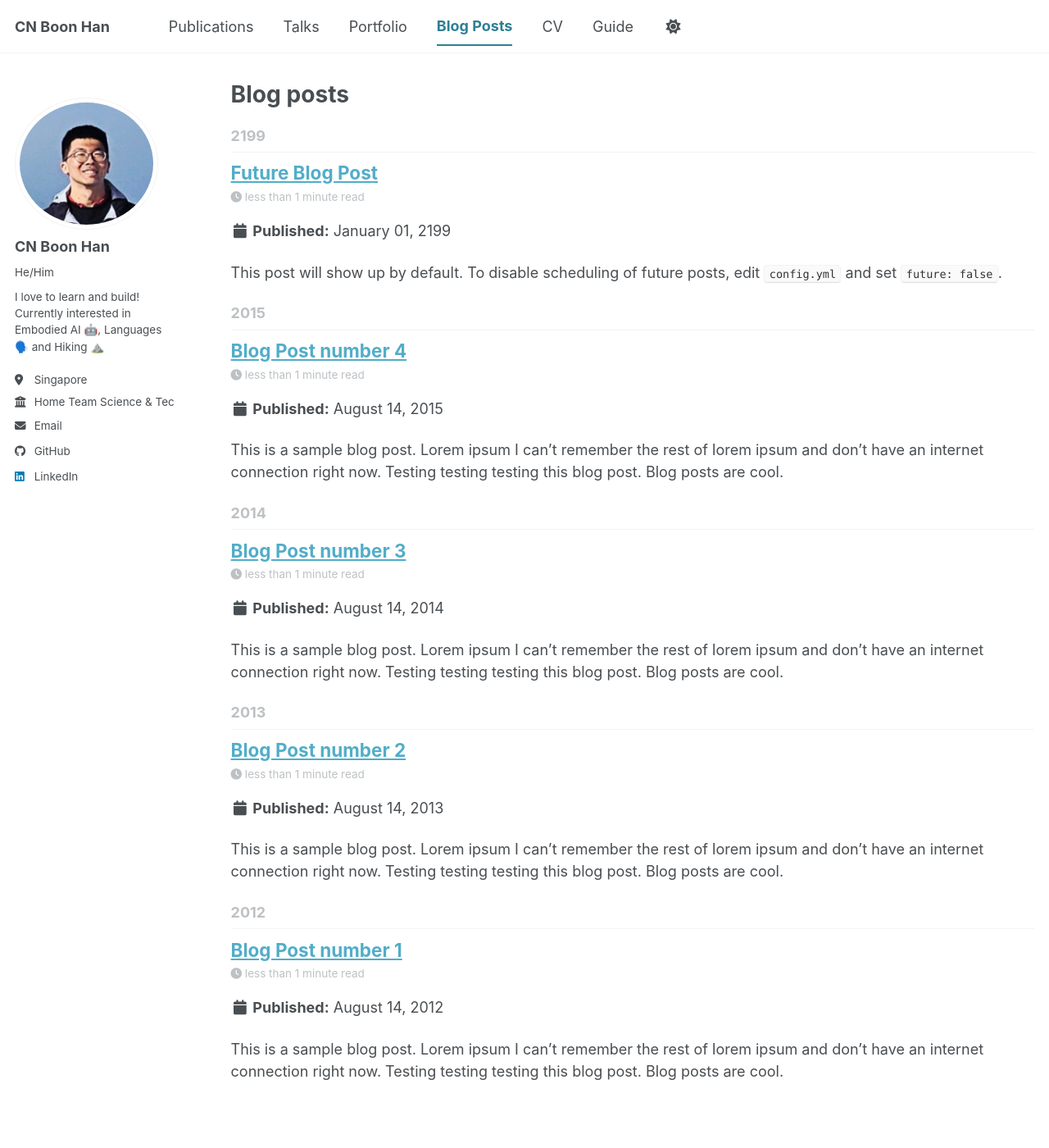
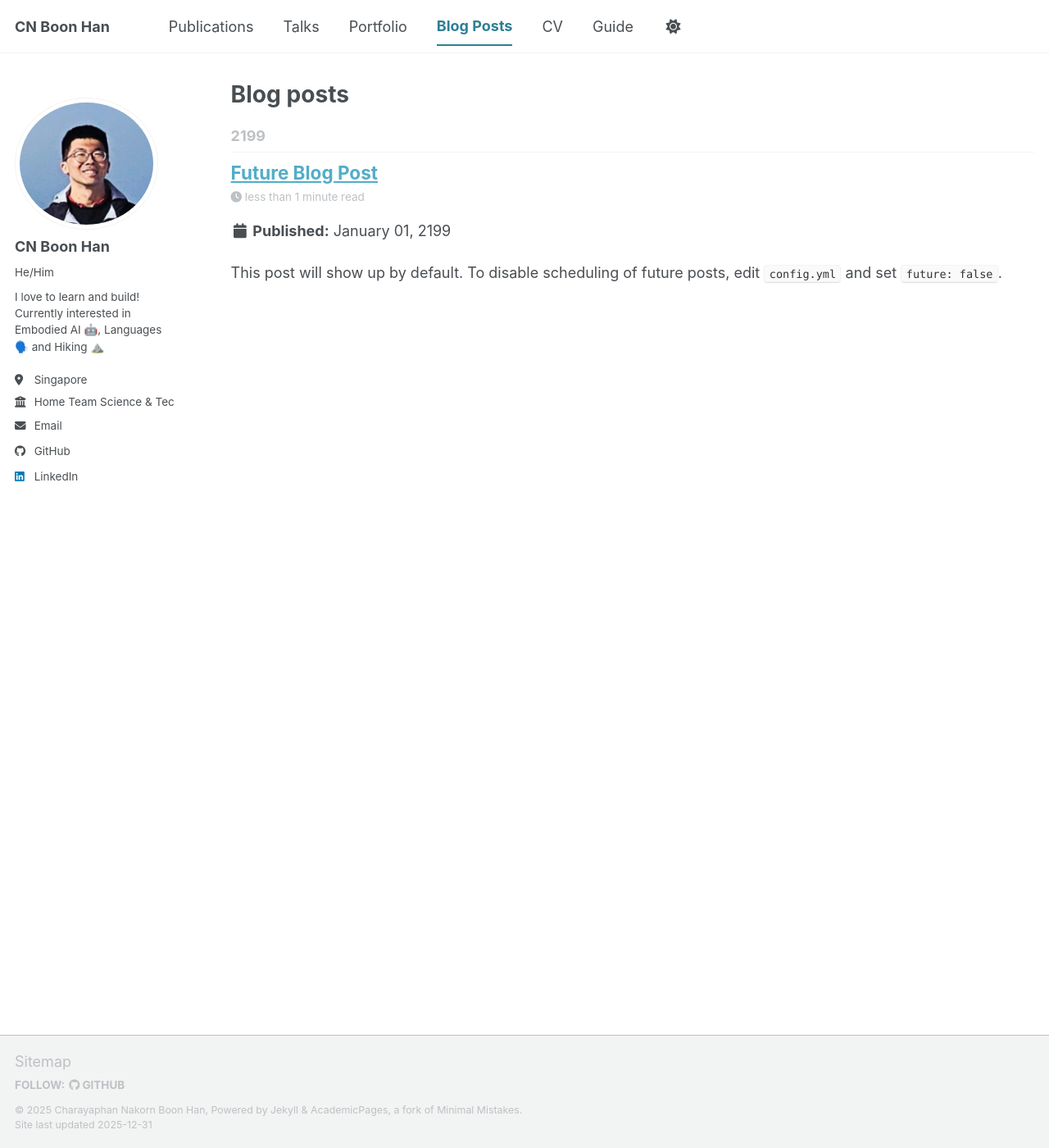
Before and after one commit to cnboonhan/cnboonhan.github.io, a Jekyll site: the page built from _pages/year-archive.html, in a window 1280 px wide and 1400 px high. Shown: the whole window at 82% size. Built offline with Jekyll 4.4.1, drawn with Linux system fonts in a browser that asks for light colours; a script bundle is joined from its source files by our own code; library files that are not in the unit come from our copies.

```diff
--- a/_config.yml
+++ b/_config.yml
@@ -82,14 +82,6 @@ author:
   youtube          : # Username
   zhihu            : # Username
 
-# Publication Category - The following the list of publication categories and their headings
-publication_category:
-  # books:
-  #   title: 'Books'
-  # manuscripts:
-  #   title: 'Journal Articles'
-  # conferences:
-  #   title: 'Conference Papers'
 
 # Site Settings
 teaser                   :  # filename of teaser fallback teaser image placed in /images/ for social media previews
@@ -221,9 +213,6 @@ kramdown:
 
 # These settings control the types of collections used by the template
 collections:
-  publications:
-    output: true
-    permalink: /:collection/:path/
   portfolio:
     output: true
     permalink: /:collection/:path/
@@ -252,15 +241,6 @@ defaults:
     values:
       layout: single
       author_profile: true
-  # _publications
-  - scope:
-      path: ""
-      type: publications
-    values:
-      layout: single
-      author_profile: true
-      share: true
-      comments: true
   # _portfolio
   - scope:
       path: ""
--- a/_posts/2012-08-14-blog-post-1.md
+++ /dev/null
@@ -1,20 +0,0 @@
----
-title: 'Blog Post number 1'
-date: 2012-08-14
-permalink: /posts/2012/08/blog-post-1/
-tags:
-  - cool posts
-  - category1
-  - category2
----
-
-This is a sample blog post. Lorem ipsum I can't remember the rest of lorem ipsum and don't have an internet connection right now. Testing testing testing this blog post. Blog posts are cool.
-
-Headings are cool
-======
-
-You can have many headings
-======
-
-Aren't headings cool?
-------
--- a/_posts/2013-08-14-blog-post-2.md
+++ /dev/null
@@ -1,20 +0,0 @@
----
-title: 'Blog Post number 2'
-date: 2013-08-14
-permalink: /posts/2013/08/blog-post-2/
-tags:
-  - cool posts
-  - category1
-  - category2
----
-
-This is a sample blog post. Lorem ipsum I can't remember the rest of lorem ipsum and don't have an internet connection right now. Testing testing testing this blog post. Blog posts are cool.
-
-Headings are cool
-======
-
-You can have many headings
-======
-
-Aren't headings cool?
-------
--- a/_posts/2014-08-14-blog-post-3.md
+++ /dev/null
@@ -1,20 +0,0 @@
----
-title: 'Blog Post number 3'
-date: 2014-08-14
-permalink: /posts/2014/08/blog-post-3/
-tags:
-  - cool posts
-  - category1
-  - category2
----
-
-This is a sample blog post. Lorem ipsum I can't remember the rest of lorem ipsum and don't have an internet connection right now. Testing testing testing this blog post. Blog posts are cool.
-
-Headings are cool
-======
-
-You can have many headings
-======
-
-Aren't headings cool?
-------
```
Also changed, not shown: _pages/publications.html (deleted, +0 -33 lines), _portfolio/portfolio-1.md (+1 -3 lines), _portfolio/portfolio-2.html (deleted, +0 -7 lines), _posts/2015-08-14-blog-post-4.md (deleted, +0 -20 lines), _publications/2009-10-01-paper-title-number-1.md (deleted, +0 -14 lines).
